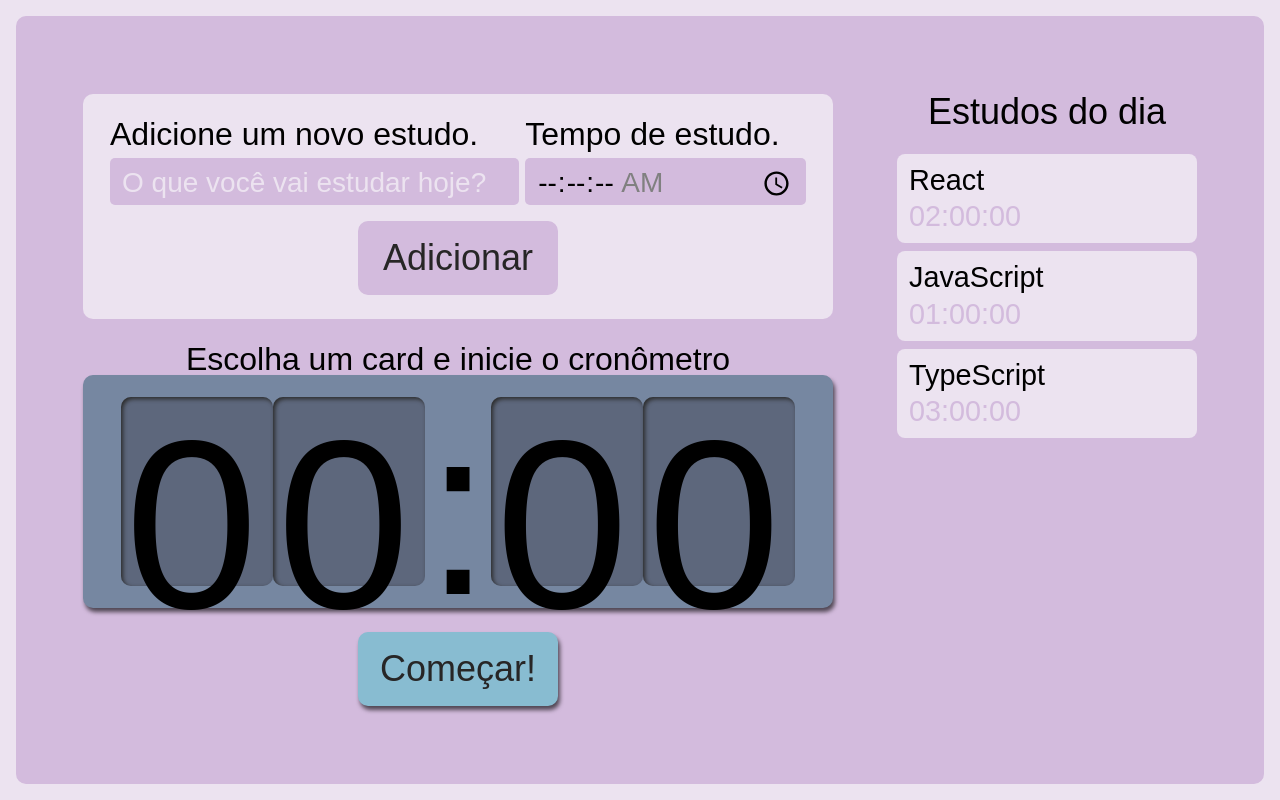
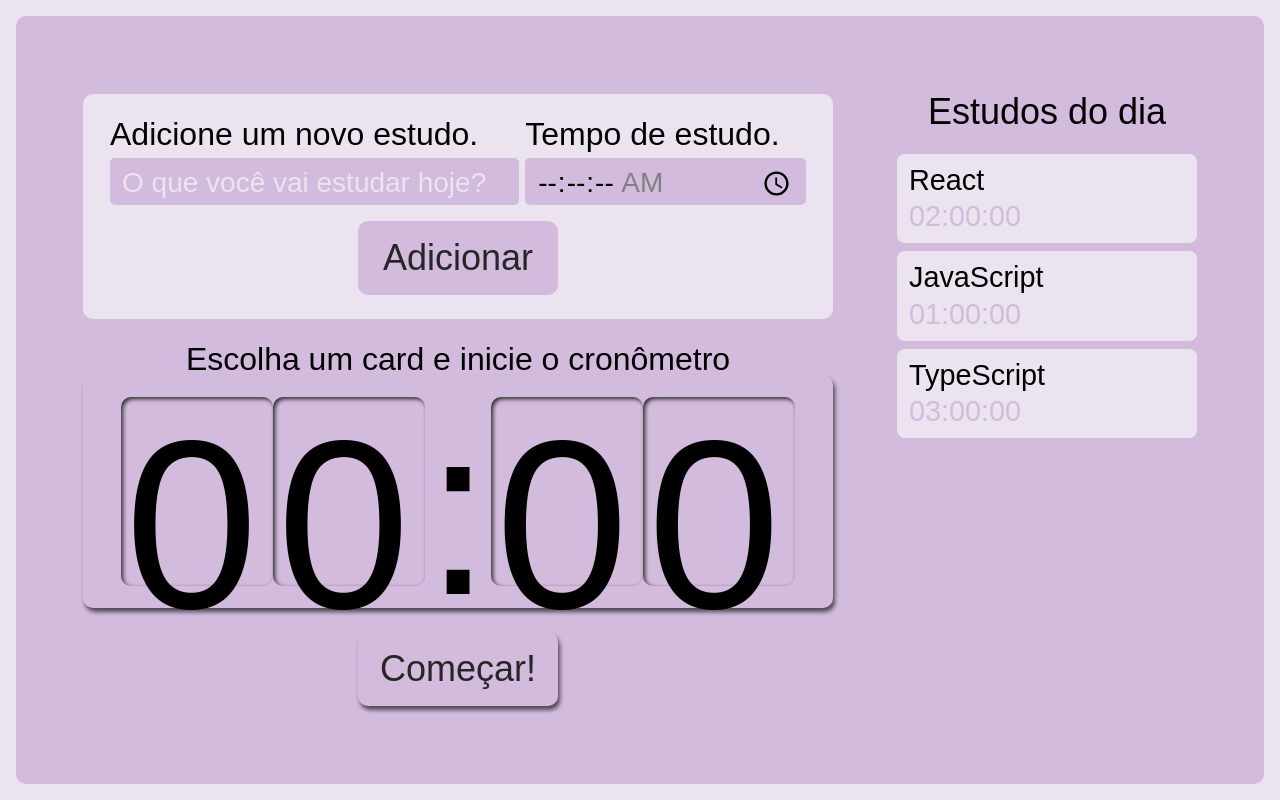
Before and after one commit to camilazucchi/cami-studies, a React (Create React App) app: page / in a window 1280 px wide. Built offline with nearby package versions, Linux system fonts and the light colour scheme.

Commit message:
adicionando o useState

```diff
--- a/src/components/button/Button.module.scss
+++ b/src/components/button/Button.module.scss
@@ -9,7 +9,7 @@
     width: 150px;
 
     &:active {
-      background-color: #7CA6B7;
+      background-color: #D3BBDD;
     }
   }
 
--- a/src/components/list/index.tsx
+++ b/src/components/list/index.tsx
@@ -1,9 +1,9 @@
-import React from 'react';
+import React, { useState } from 'react';
 import Item from './item';
 import style from './List.module.scss';
 
 function List() {
-    const tasks = [{
+    const [tasks, setTasks] = useState([{
         task: 'React',
         time: '02:00:00'
     }, {
@@ -12,10 +12,12 @@ function List() {
     }, {
         task: 'TypeScript',
         time: '03:00:00'
-    }]
+    }]);
     return (
         <aside className={style.taskList}>
-            <h2>Estudos do dia</h2>
+            <h2 onClick={() => {
+                setTasks([...tasks, { task: "Estudar estado", time: "01:00:00"}])
+            }}>Estudos do dia</h2>
             <ul>
                 {tasks.map((item, index) => (
                     <Item
--- a/src/components/timer/Timer.module.scss
+++ b/src/components/timer/Timer.module.scss
@@ -6,7 +6,7 @@
 
     .clockWrapper {
       align-items: center;
-      background-color: #7687A1;
+      background-color: #D3BBDD;
       border-radius: 10px;
       box-shadow: 2px 4px 4px #0000009F;
       box-sizing: border-box;
@@ -23,7 +23,7 @@
     }
 
     button {
-      background-color: #88bcd1;
+      background-color: #D3BBDD;
       border-radius: 10px;
       box-shadow: 2px 4px 4px #0000009F;
       color: #272626;
@@ -33,8 +33,7 @@
       width: 150px;
 
       &:active {
-        background-color: #7CA6B7;
-        box-shadow: 2px 2px 4px #0000009F inset;
+        background-color: #D3BBDD;
         cursor: auto;
       }
     }
--- a/src/components/timer/clock/Clock.module.scss
+++ b/src/components/timer/clock/Clock.module.scss
@@ -1,5 +1,5 @@
 .clockNumber {
-    background-color: #5D677C;
+    background-color: #D3BBDD;
     box-shadow: 2px 2px 4px #2B2B2B inset;
     height: 3.6rem;
     width: 3rem;
```
